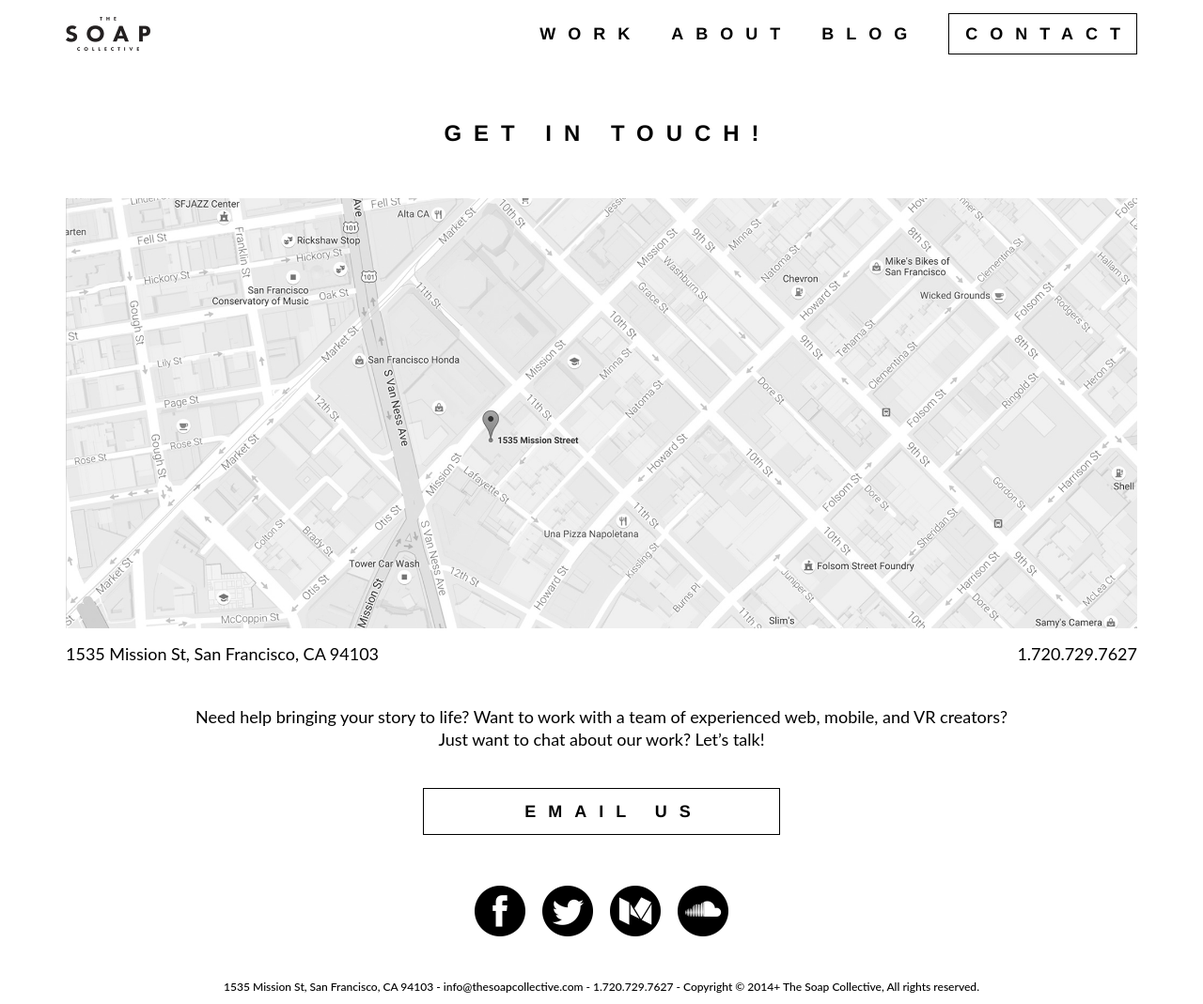
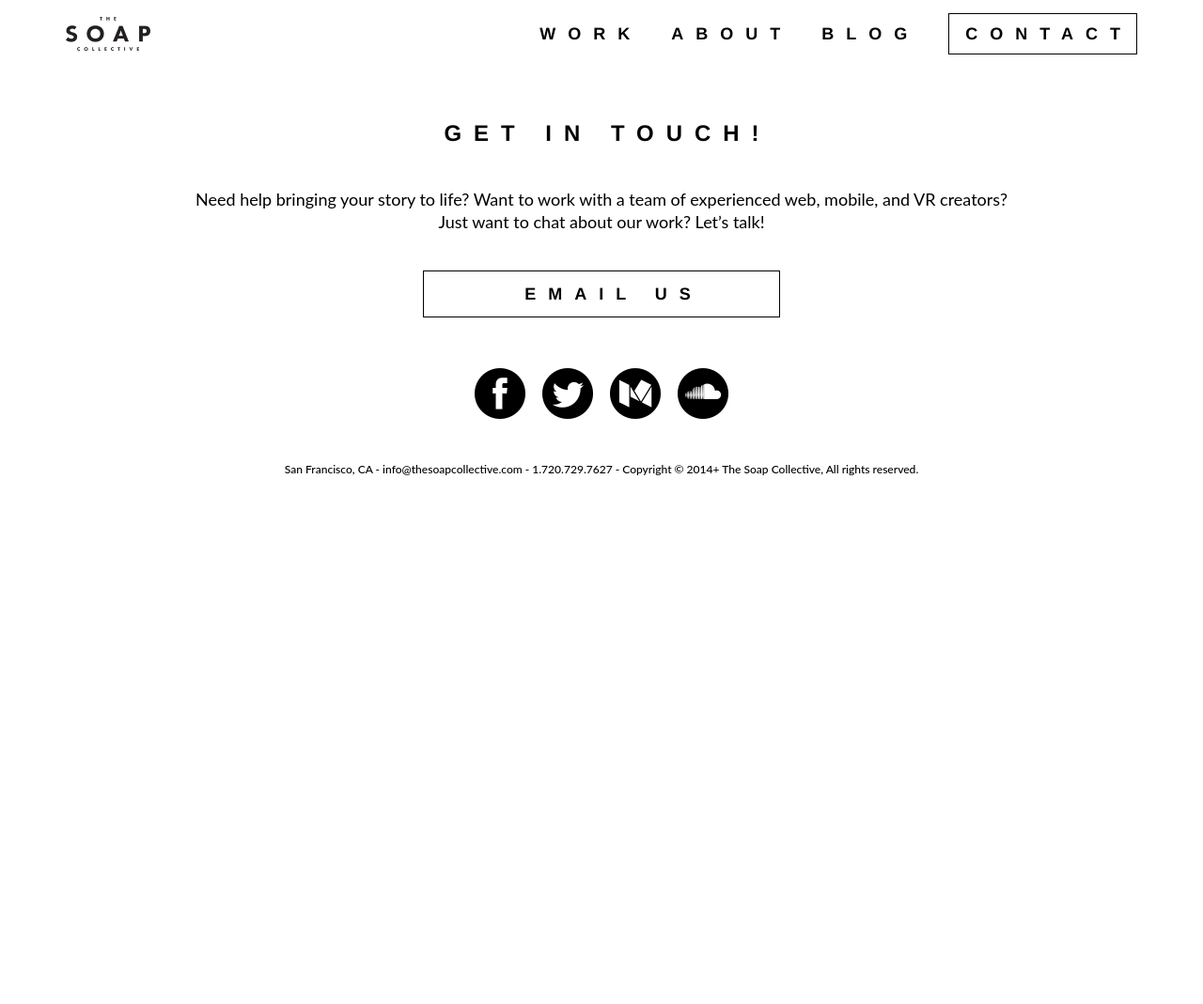
Before and after one commit to thesoapcollective/thesoapcollective.com, a Jekyll site: the page built from contact.html, in a window 1280 px wide. Shown: the whole page at 94% size. Built offline with Jekyll 4.4.1, drawn with Linux system fonts in a browser that asks for light colours; nearby versions of some CDN libraries; after the commit the page ends 900 px from its top, so only the background shows below that.

Commit message:
Updates address and hides map on contact page for now.

```diff
--- a/_config.yml
+++ b/_config.yml
@@ -12,8 +12,8 @@ title: The Soap Collective
 description: "The Soap Collective is a next-generation creative agency. Using the latest immersive technology, we build elevated storytelling experiences for brands and consumers."
 email: info@thesoapcollective.com
 phone: 1.720.729.7627
-address: "1535 Mission St, San Francisco, CA 94103"
-map_url: "https://www.google.com/maps/place/1535+Mission+St,+San+Francisco,+CA+94103/@37.7737223,-122.4197204,17z"
+address: "San Francisco, CA"
+map_url: "https://www.google.com/maps/place/San+Francisco,+CA/@37.757815,-122.5076401,12z"
 reel_url: https://www.youtube.com/watch?v=nIYHl-brGOE
 blog_url: https://blog.thesoapcollective.com
 twitter_username: soapcollective
--- a/contact.html
+++ b/contact.html
@@ -6,12 +6,12 @@ description: Need help bringing your story to life? Want to work with a team of
 <article>
   <section class="services-section">
     <h2 class="font-futura-700 text-upper section-heading get-in-touch-heading">Get in touch!</h2>
-    <div class="office-map is-max-width">
+    <!-- <div class="office-map is-max-width">
       <a href="{{ site.map_url }}" target="_blank"><img class="full-w" src="/images/map.jpg" alt="{{ site.address }}"/></a>
       <p class="float-l"><a class="hover-underline" href="{{ site.map_url }}" target="_blank">{{ site.address }}</a></p>
       <p class="float-r">{{ site.phone }}</p>
       <div class="clearfix"></div>
-    </div>
+    </div> -->
     <p class="map-description is-max-width">Need help bringing your story to life? Want to work with a team of experienced web, mobile, and VR creators?<br />Just want to chat about our work? Let’s talk!</p>
     <a class="email-btn font-futura-700 text-upper" href="mailto:{{ site.email }}?subject=Hey%20Soap!">Email Us</a>
     <ul class="list-reset social-list is-max-width">
```
